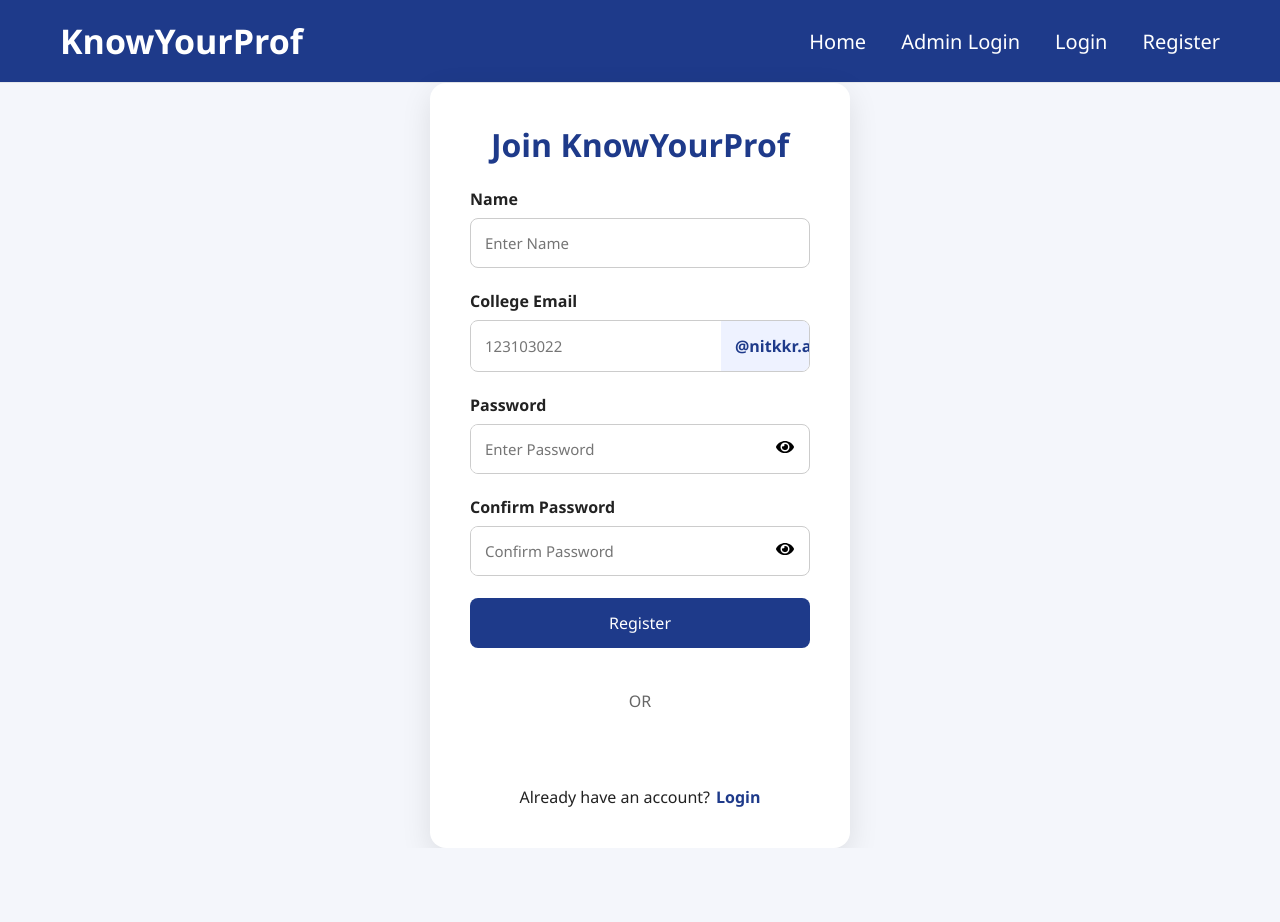
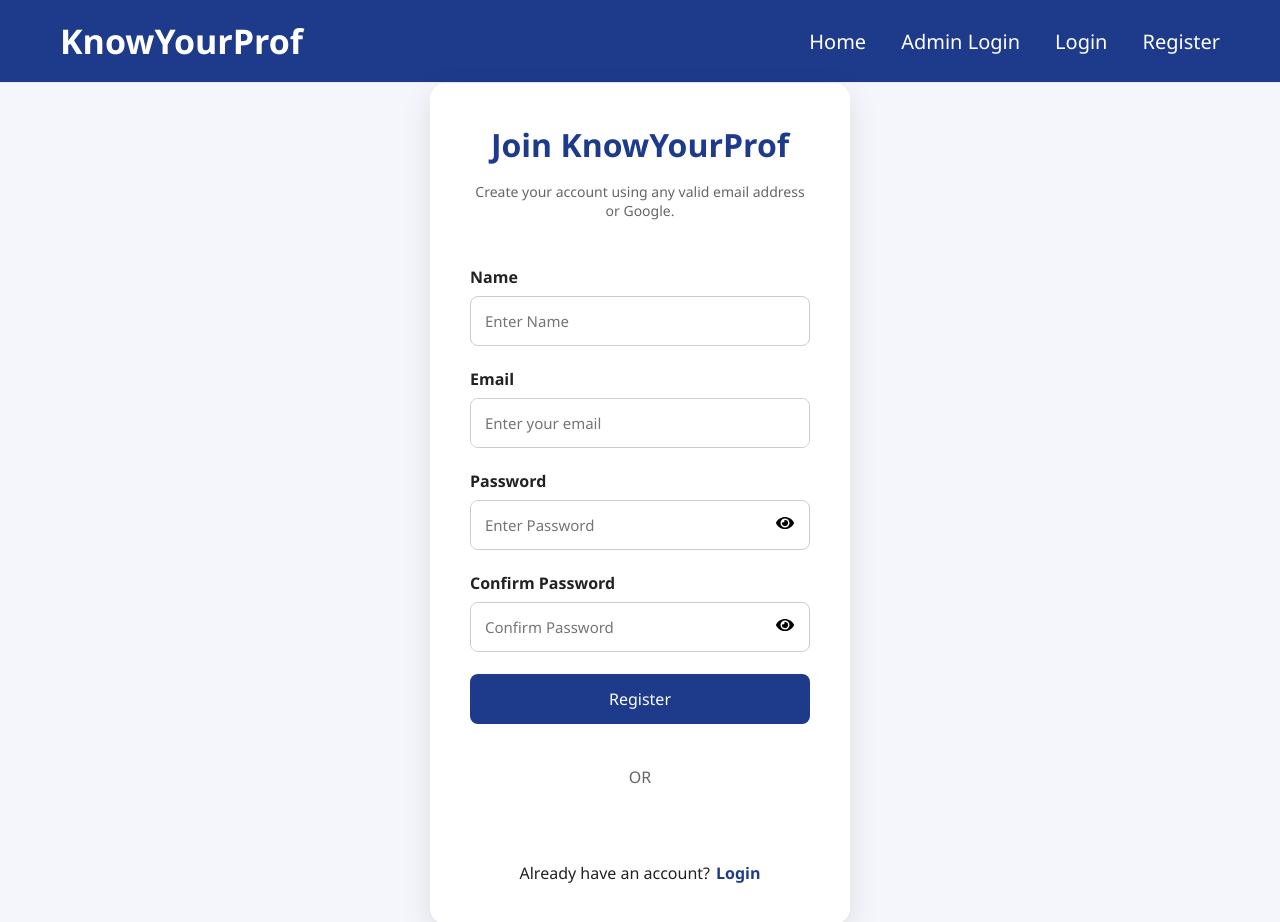
Before and after one commit to amankumarsharma1309/KnowYourProf, a React app in the folder frontend/: page /register in a window 1280 px wide. Before the commit the page ends 848 px from the top, so only its background shows below. Built offline with nearby package versions, Linux system fonts and the light colour scheme; the HTML template or start-up script is replaced by a standard one.

Commit message:
feat: allow authentication with any valid email

```diff
--- a/frontend/src/components/Footer.jsx
+++ b/frontend/src/components/Footer.jsx
@@ -20,24 +20,24 @@ function Footer() {
           </div>
 
           <div className="footer-item">
-            👨‍💻 Developed by Aman Sharma
+            👨‍💻 Developed by an Anonymous Guy
           </div>
 
         </div>
 
         <div className="footer-social">
 
-          <a href="mailto:amankumarsharma77187@gmail.com">
+          <a href="mailto:chukundrasharma77187@gmail.com">
             <FaEnvelope />
           </a>
 
-          <a
+          {/* <a
             href="https://github.com/amankumarsharma1309/"
             target="_blank"
             rel="noreferrer"
           >
             <FaGithub />
-          </a>
+          </a> */}
 
           <a
             href="https://linkedin.com/in/your-linkedin"
--- a/frontend/src/pages/Login.css
+++ b/frontend/src/pages/Login.css
@@ -188,3 +188,11 @@
     color:#1e3a8a;
     word-break:break-word;
 }
+
+.auth-subtitle {
+  text-align: center;
+  color: #666;
+  font-size: 14px;
+  margin-top: -6px;
+  margin-bottom: 24px;
+}
--- a/frontend/src/pages/Login.jsx
+++ b/frontend/src/pages/Login.jsx
@@ -21,7 +21,7 @@ function Login() {
     setLoading(true);
 
     try {
-      const fullEmail = `${email}@nitkkr.ac.in`;
+      const fullEmail = email.trim().toLowerCase();
 
       const response = await api.post("/auth/login", {
         email: fullEmail,
@@ -48,19 +48,22 @@ function Login() {
       <form className="login-card" onSubmit={handleLogin}>
 
         <h1>Welcome Back</h1>
+        <p className="auth-subtitle">
+          Sign in using any valid email address or Google.
+        </p>
 
         <div className="input-group">
-          <label>College Email</label>
+          <label> Email</label>
 
           <div className="email-input">
             <input
-              type="text"
-              placeholder="eg: 123103022"
+              type="email"
+              placeholder="Enter your email"
               value={email}
               onChange={(e) => setEmail(e.target.value)}
             />
 
-            <span>@nitkkr.ac.in</span>
+
           </div>
         </div>
 
--- a/frontend/src/pages/Register.jsx
+++ b/frontend/src/pages/Register.jsx
@@ -32,7 +32,7 @@ function Register() {
     setLoading(true);
 
     try {
-      const fullEmail = `${email}@nitkkr.ac.in`;
+      const fullEmail = email.trim().toLowerCase();
 
       await api.post("/auth/send-otp", {
         name,
@@ -57,6 +57,9 @@ function Register() {
       <form className="login-card" onSubmit={handleRegister}>
 
         <h1>Join KnowYourProf</h1>
+        <p className="auth-subtitle">
+          Create your account using any valid email address or Google.
+        </p>
 
         <div className="input-group">
           <label>Name</label>
@@ -71,17 +74,17 @@ function Register() {
         </div>
 
         <div className="input-group">
-          <label>College Email</label>
+          <label>Email</label>
 
           <div className="email-input">
             <input
-              type="text"
-              placeholder="123103022"
+              type="email"
+              placeholder="Enter your email"
               value={email}
               onChange={(e) => setEmail(e.target.value)}
             />
 
-            <span>@nitkkr.ac.in</span>
+
           </div>
         </div>
 
```
Also changed, not shown: 1 other file (tests, documents, lock files or other folders).
